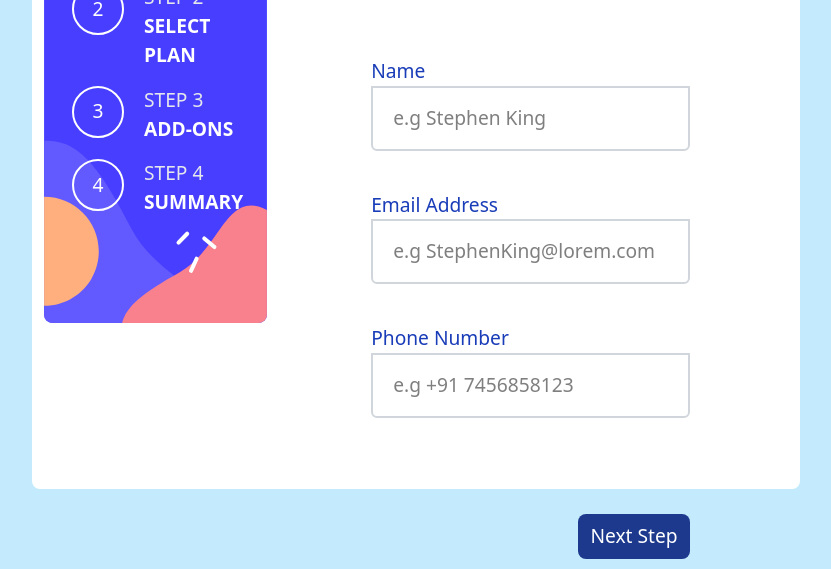
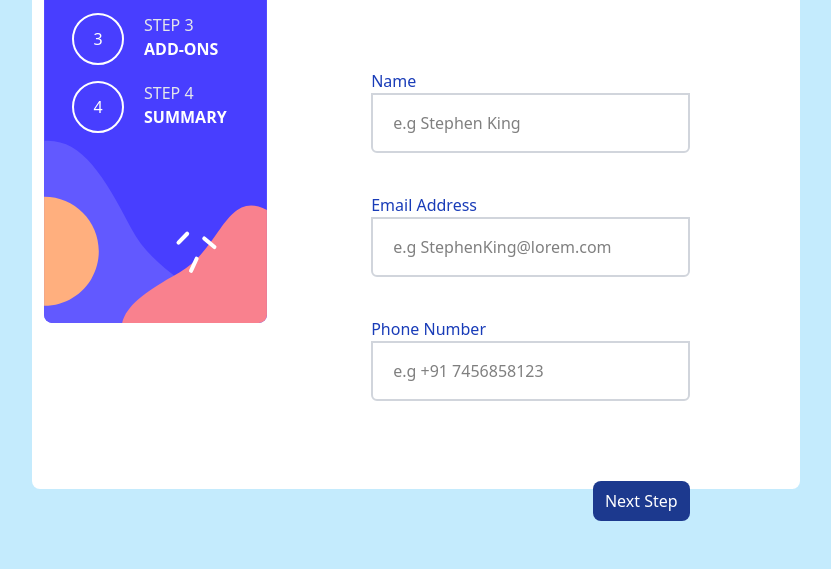
Before and after one commit to Rishab2203/multi-step-form-dom, a website: page index.html in a window 1280 px wide. Shown: the part 231-800 px from the top of the page, without its empty margins (224-1055 px from the left). Drawn offline with Linux system fonts and the light colour scheme.

Commit message:
style fixes

```diff
--- a/index.html
+++ b/index.html
@@ -54,7 +54,7 @@
           </div>
         </div>
       </div>
-      <div id="step1" class="flex flex-col px-16 justify-center gap-24 w-[60%]">
+      <div id="step1" class="flex flex-col px-16 justify-center gap-20 w-[60%]">
         <div class="flex flex-col p-2 pt-5">
           <h1 class="text-[#00295c] font-bold text-5xl">Personal Info</h1>
           <span class="text-gray-400 w-fit"
@@ -121,7 +121,7 @@
           >
         </div>
         <div>
-          <div class="cards flex justify-between items-center">
+          <div class="cards flex justify-between items-center gap-10">
             <label
               class="card border-2 border-gray-200 w-[200px] p-4 flex flex-col justify-between gap-16 rounded-lg"
             >
--- a/src/input.css
+++ b/src/input.css
@@ -7,7 +7,7 @@ body {
   align-items: center;
   height: 100vh;
   width: 100vw;
-  font-size: 1.2rem;
+  /* font-size: 1.2rem; */
 }
 .first-div {
   background-image: url("/bg-sidebar-desktop.svg");
```
Also changed, not shown: src/output.css.
